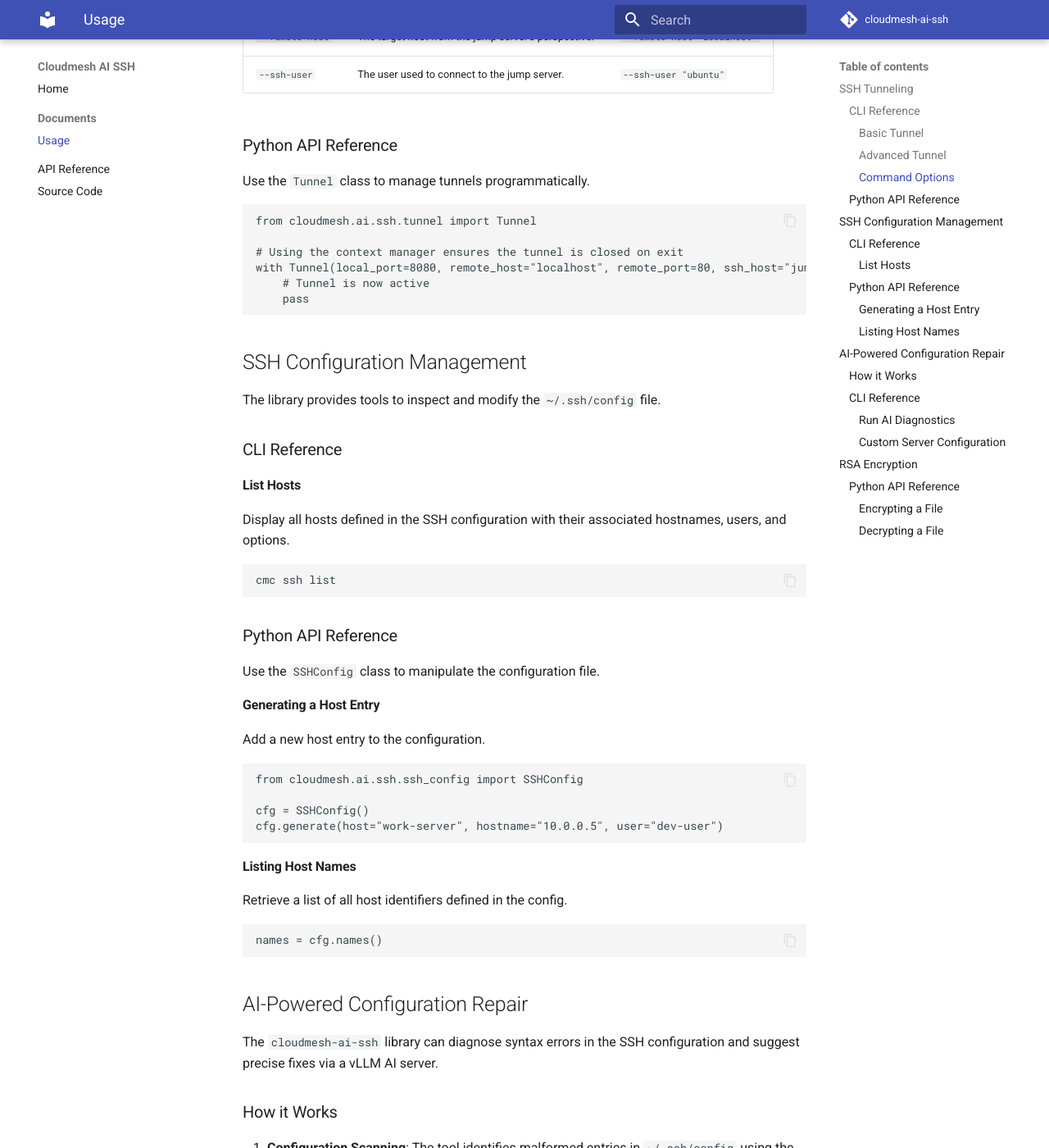
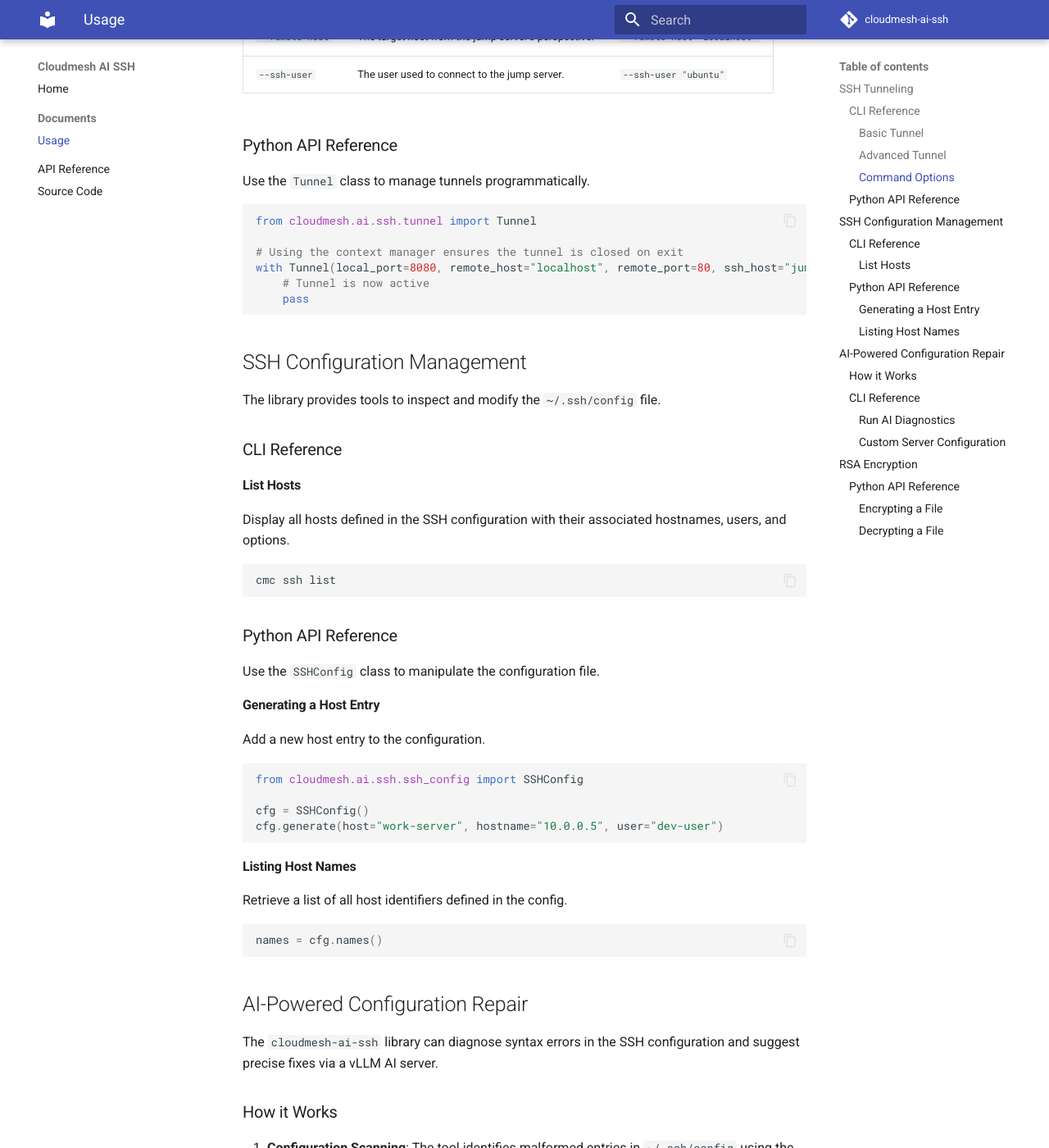
Before and after one commit to cloudmesh-ai/cloudmesh-ai-ssh, an MkDocs documentation site: the page built from docs/usage.md, in a window 1280 px wide and 1400 px high, scrolled down 923 px. Shown: the whole window at 82% size. Built offline with MkDocs 1.6.1 and Material for MkDocs 9.7.7, drawn with Linux system fonts in a browser that asks for light colours; comment, search, counter and statistics services are not loaded; some of the changed text lies outside the part shown.

```diff
--- a/mkdocs.yml
+++ b/mkdocs.yml
@@ -31,15 +31,21 @@ repo_url: https://github.com/cloudmesh-ai/cloudmesh-ai-ssh
 repo_name: cloudmesh-ai-ssh
 
 markdown_extensions:
+  - pymdownx.highlight:
+      use_pygments: true
+      anchor_linenums: true
+      line_spans: __span
+      pygments_style: colorful
+  - pymdownx.superfences:
+      custom_fences:
+        - name: mermaid
+          class: mermaid
+          format: !!python/name:pymdownx.superfences.fence_code_format
+  - pymdownx.inlinehilite
+  - pymdownx.snippets
+  - pymdownx.tabbed
   - admonition
   - pymdownx.details
-  - pymdownx.tabbed:
-      alternate_style: true
-  - pymdownx.highlight:
-      anchor_linenums: true
-  - pymdownx.inlinehilite
-  - pymdownx.snippets
-
 theme:
   name: material
   features:
--- a/pyproject.toml
+++ b/pyproject.toml
@@ -24,3 +24,8 @@ dependencies = [
 
 [project.entry-points."cloudmesh.ai.cmc"]
 ssh = "cloudmesh.ai.command.ssh.ssh_group"
+
+[tool.cloudmesh-ai]
+category = "infrastructure"
+status = "stable"
+order = 50
```
Also changed, not shown: README.md (+2 -0 lines).
